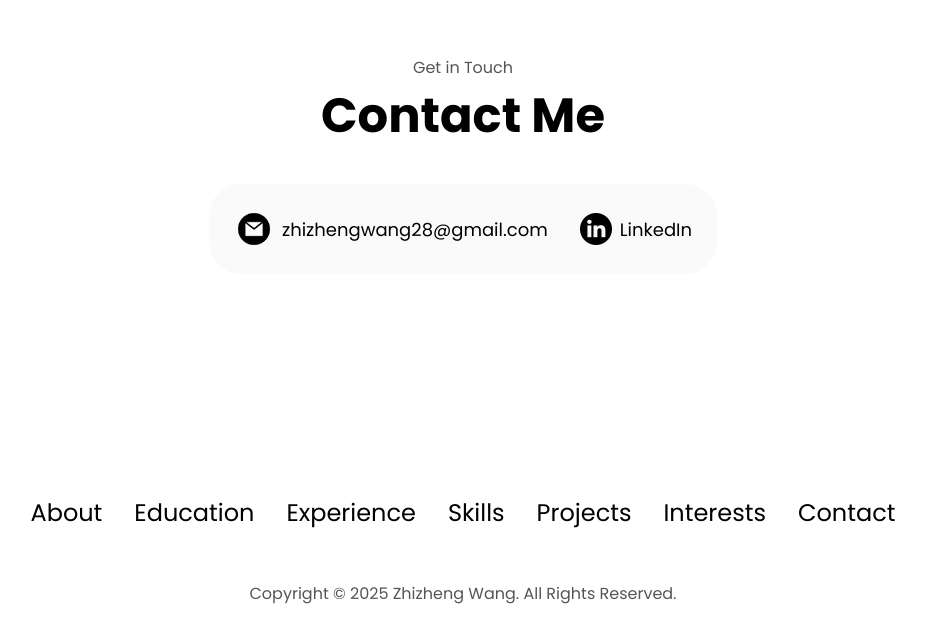
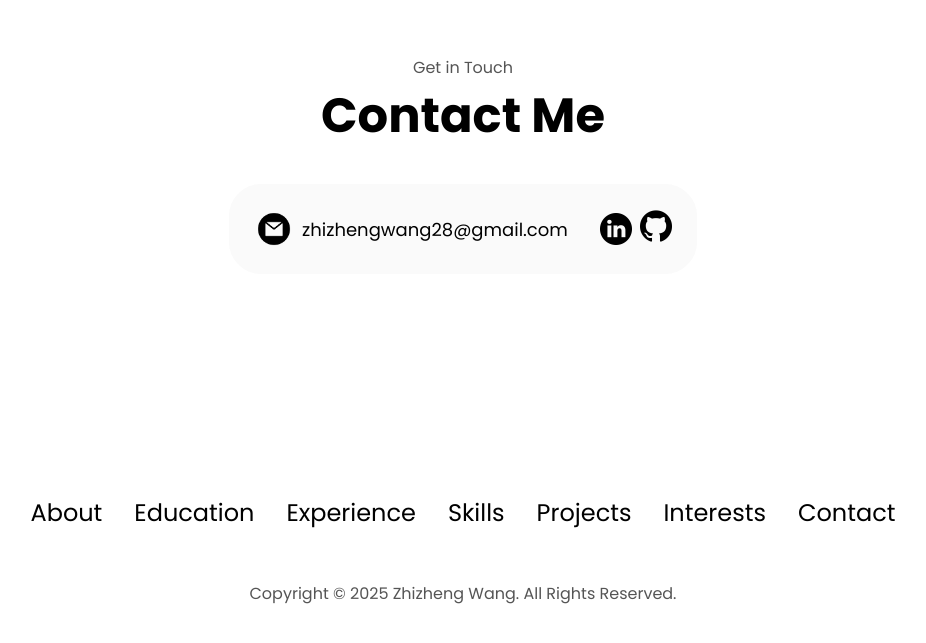
Before and after one commit to Zhizheng28/web, a plain HTML site: page index.html in a window 1280 px wide. Shown: the part 6126-6769 px from the top of the page, without its empty margins (177-1103 px from the left). Drawn offline with Linux system fonts and the light colour scheme.

```diff
--- a/index.html
+++ b/index.html
@@ -357,7 +357,9 @@
             </div>
             <div class="contact-info-container">
                 <img src="./assets/linkedin.png" alt="LinkedIn icon" class="icon contact-icon"/>
-                <p><a href="https://linkedin.com">LinkedIn</a></p>
+                <p><a href="https://github.com/Zhizheng28" target="_blank" rel="noopener noreferrer">
+                    <img src="./assets/github.png" alt="My Github Profile" class="icon" />
+                </a></p>
             </div>
         </div>
     </section>
```
